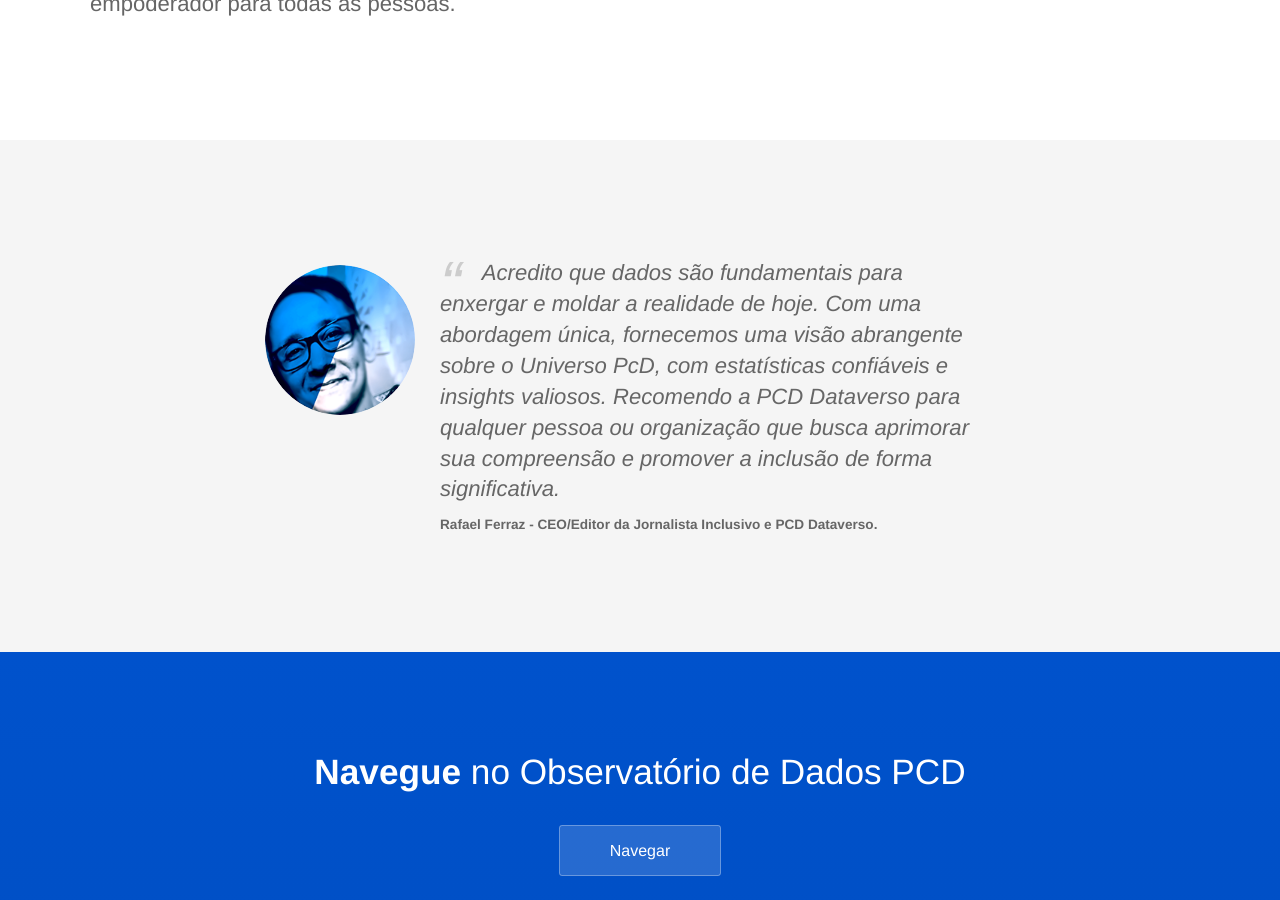
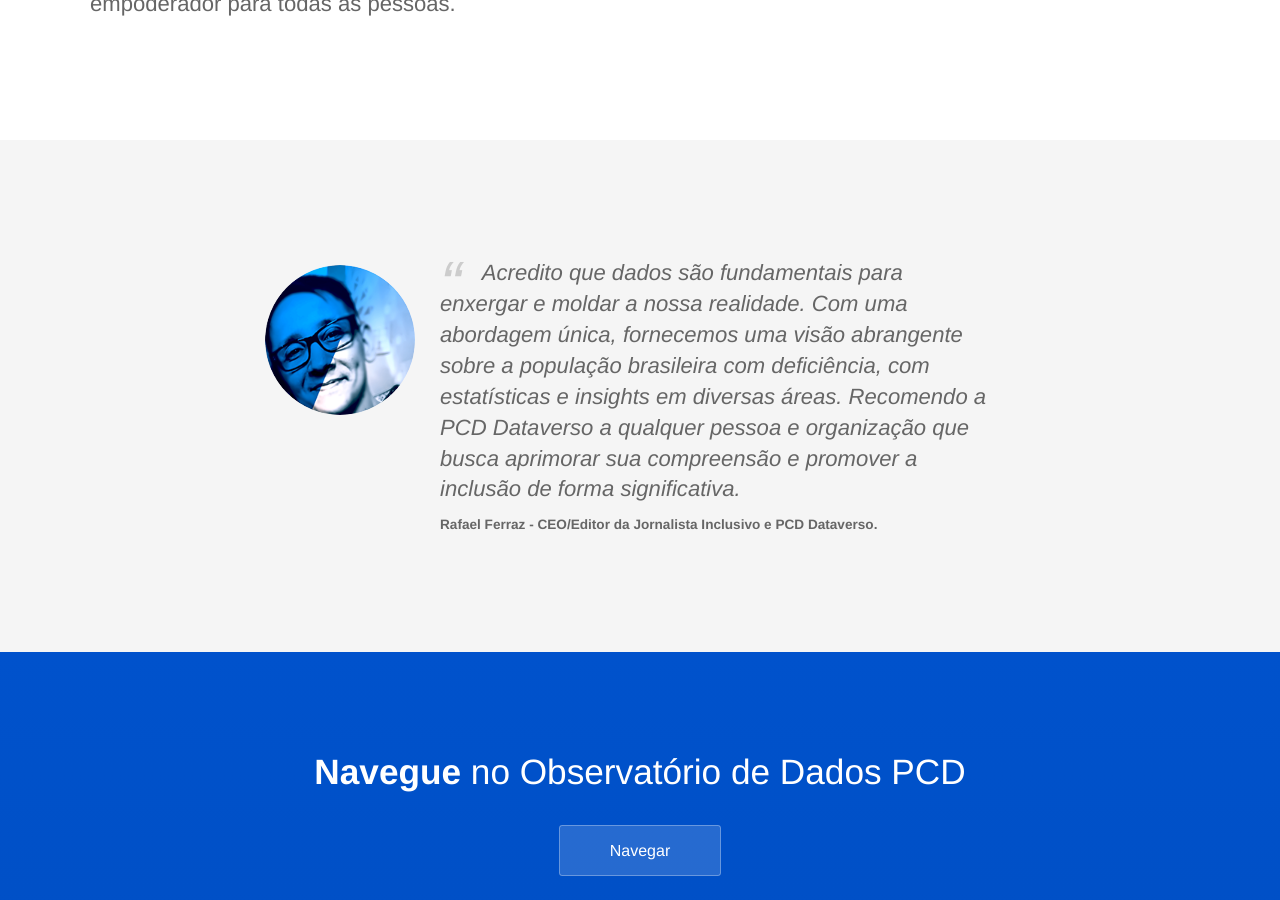
Before and after one commit to jornalistainclusivo/pcd.dataverso.org, a Jekyll site: the page built from index.html, in a window 1280 px wide and 900 px high, scrolled down 2567 px. Built offline with Jekyll 4.4.1, drawn with Linux system fonts in a browser that asks for light colours.

Commit message:
blockquote

```diff
--- a/index.html
+++ b/index.html
@@ -65,9 +65,9 @@ description: Observatório de Dados da Pessoa com Deficiência
 					<img src="{{ site.baseurl }}/images/rafael-ferraz-perfil.png" alt="Rafael Ferraz" class="editable" style="width: 150px; height: 150px;">
 				</div>
 				<blockquote>
-					<p class="editable">Acredito que dados são fundamentais para enxergar e moldar a realidade de hoje. Com uma abordagem única,
-						fornecemos uma visão abrangente sobre o Universo PcD, com estatísticas confiáveis e insights valiosos. Recomendo a PCD Dataverso
-						para qualquer pessoa ou organização que busca aprimorar sua compreensão e promover a inclusão de forma significativa.</p>
+					<p class="editable">Acredito que dados são fundamentais para enxergar e moldar a nossa realidade. Com uma abordagem única, fornecemos uma visão
+						abrangente sobre a população brasileira com deficiência, com estatísticas e insights em diversas áreas. Recomendo a PCD Dataverso a qualquer
+						pessoa e organização que busca aprimorar sua compreensão e promover a inclusão de forma significativa.</p>
 					<p class="editable author">Rafael Ferraz - CEO/Editor da Jornalista Inclusivo e PCD Dataverso.</p>
 				</blockquote>
 			</div>
```
